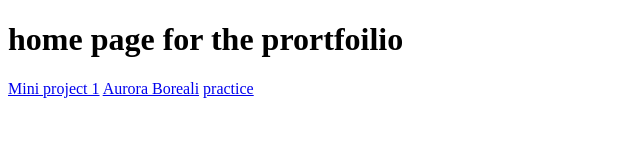
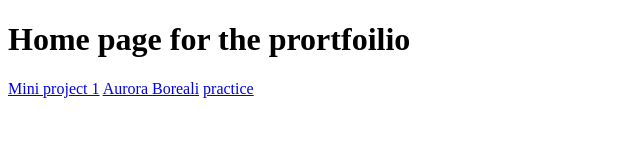
Before and after one commit to sammysosa-web/sammysosa-web, a plain HTML site: page index.html in a window 1280 px wide. Shown: the whole page, without its empty margins (0-640 px from the left). Drawn offline with Linux system fonts and the light colour scheme.

Commit message:
Update index.html

```diff
--- a/index.html
+++ b/index.html
@@ -6,7 +6,7 @@
     <title>sophomore portfolio</title>
 </head>
 <body>
-   <h1> home page for the prortfoilio </h1>
+   <h1> Home page for the prortfoilio </h1>
     <a href="project1.html">Mini project 1</a>
     <a href="lab1.html"> Aurora Boreali</a>
     <a href="lab1.hmtl">practice </a>
```
